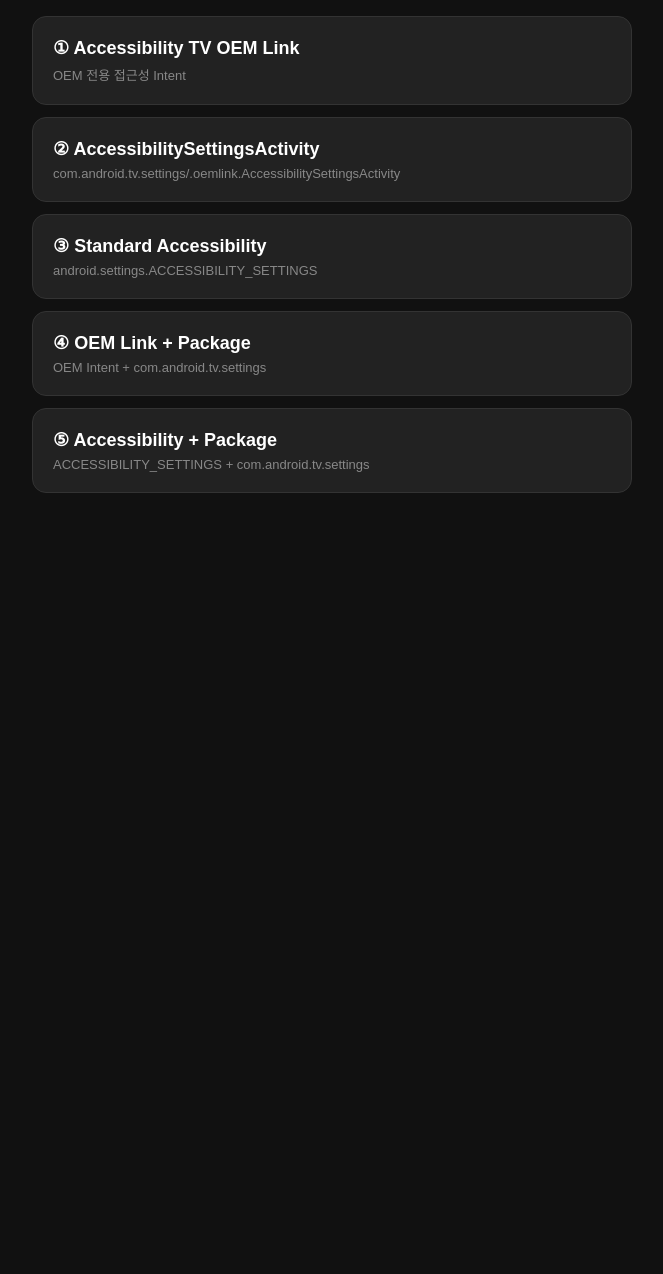
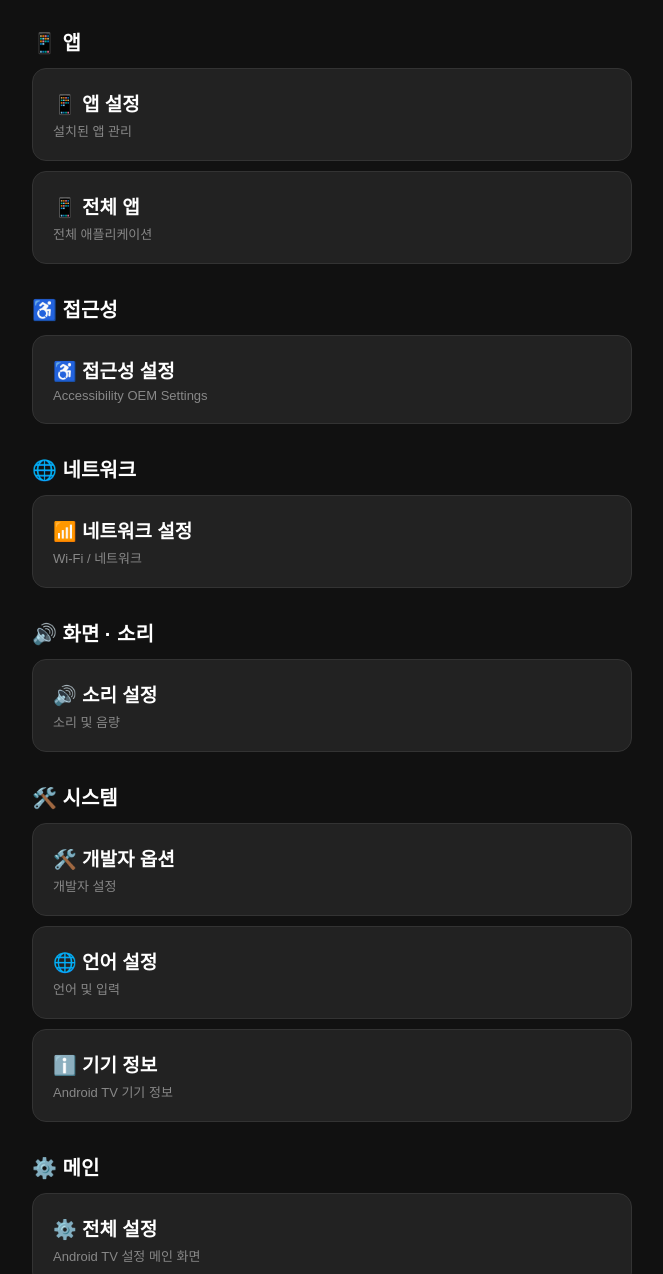
Before and after one commit to jeongyaya/tv, a plain HTML site: page index.html in a window 1280 px wide. Shown: the part 105-1379 px from the top of the page, without its empty margins (308-971 px from the left). Before the commit the page ends 800 px from the top, so only its background shows below. Drawn offline with Linux system fonts and the light colour scheme.

Commit message:
index.html 업데이트

```diff
--- a/index.html
+++ b/index.html
@@ -1,11 +1,15 @@
 <!DOCTYPE html>
-<html>
+<html lang="ko">
 <head>
 <meta charset="UTF-8">
-<title>Accessibility Test</title>
+<meta name="viewport" content="width=device-width, initial-scale=1.0">
+
+<title>Genie TV 설정</title>
 
 <style>
-* { box-sizing: border-box; }
+* {
+    box-sizing: border-box;
+}
 
 body {
     margin: 0;
@@ -17,7 +21,7 @@
 
 h1 {
     text-align: center;
-    font-size: 28px;
+    font-size: 30px;
     margin: 10px 0 5px;
 }
 
@@ -27,18 +31,29 @@
     margin-bottom: 30px;
 }
 
+h2 {
+    max-width: 600px;
+    margin: 30px auto 12px;
+    font-size: 20px;
+}
+
 a {
     display: block;
     width: 100%;
     max-width: 600px;
-    margin: 12px auto;
+    margin: 10px auto;
+
     padding: 20px;
+
     background: #222;
     color: white;
     text-decoration: none;
+
     border-radius: 14px;
-    font-size: 18px;
+
+    font-size: 19px;
     font-weight: bold;
+
     border: 1px solid #333;
 }
 
@@ -49,54 +64,83 @@
 
 small {
     display: block;
-    margin-top: 6px;
+    margin-top: 5px;
     color: #888;
+    font-weight: normal;
     font-size: 13px;
-    font-weight: normal;
 }
 </style>
 </head>
 
 <body>
 
-<h1>♿ Accessibility</h1>
-<div class="subtitle">Direct Intent Test</div>
+<h1>⚙️ Genie TV 설정</h1>
+
+<div class="subtitle">
+TV Bro · Genie TV STB A
+</div>
 
 
-<!-- ① 가장 유력 -->
-<a href="intent://#Intent;action=android.settings.ACCESSIBILITY_TV_OEM_LINK;end">
-    ① Accessibility TV OEM Link
-    <small>OEM 전용 접근성 Intent</small>
+<h2>📱 앱</h2>
+
+<a href="intent://#Intent;component=com.android.tv.settings/.device.apps.AppsActivity;end">
+    📱 앱 설정
+    <small>설치된 앱 관리</small>
+</a>
+
+<a href="intent://#Intent;component=com.android.tv.settings/.device.apps.AllAppsActivity;end">
+    📱 전체 앱
+    <small>전체 애플리케이션</small>
+</a>
+
+<h2>♿ 접근성</h2>
+
+<a href="intent://#Intent;component=com.android.tv.settings/.oemlink.AccessibilitySettingsActivity;end">
+    ♿ 접근성 설정
+    <small>Accessibility OEM Settings</small>
 </a>
 
 
-<!-- ② 실제 OEM Activity 직접 호출 -->
-<a href="intent://#Intent;component=com.android.tv.settings/.oemlink.AccessibilitySettingsActivity;end">
-    ② AccessibilitySettingsActivity
-    <small>com.android.tv.settings/.oemlink.AccessibilitySettingsActivity</small>
+<h2>🌐 네트워크</h2>
+
+<a href="intent://#Intent;component=com.android.tv.settings/.connectivity.NetworkActivity;end">
+    📶 네트워크 설정
+    <small>Wi-Fi / 네트워크</small>
 </a>
 
 
-<!-- ③ 표준 접근성 Intent -->
-<a href="intent://#Intent;action=android.settings.ACCESSIBILITY_SETTINGS;end">
-    ③ Standard Accessibility
-    <small>android.settings.ACCESSIBILITY_SETTINGS</small>
+<h2>🔊 화면 · 소리</h2>
+
+<a href="intent://#Intent;component=com.android.tv.settings/.device.displaysound.DisplaySoundActivity;end">
+    🔊 소리 설정
+    <small>소리 및 음량</small>
 </a>
 
 
-<!-- ④ OEM action + package -->
-<a href="intent://#Intent;action=android.settings.ACCESSIBILITY_TV_OEM_LINK;package=com.android.tv.settings;end">
-    ④ OEM Link + Package
-    <small>OEM Intent + com.android.tv.settings</small>
+<h2>🛠️ 시스템</h2>
+
+<a href="intent://#Intent;component=com.android.tv.settings/.system.development.DevelopmentActivity;end">
+    🛠️ 개발자 옵션
+    <small>개발자 설정</small>
+</a>
+
+<a href="intent://#Intent;component=com.android.tv.settings/.system.LanguageActivity;end">
+    🌐 언어 설정
+    <small>언어 및 입력</small>
+</a>
+
+<a href="intent://#Intent;component=com.android.tv.settings/.about.AboutActivity;end">
+    ℹ️ 기기 정보
+    <small>Android TV 기기 정보</small>
 </a>
 
 
-<!-- ⑤ 표준 action + TV Settings package -->
-<a href="intent://#Intent;action=android.settings.ACCESSIBILITY_SETTINGS;package=com.android.tv.settings;end">
-    ⑤ Accessibility + Package
-    <small>ACCESSIBILITY_SETTINGS + com.android.tv.settings</small>
+<h2>⚙️ 메인</h2>
+
+<a href="intent://#Intent;component=com.android.tv.settings/.MainSettings;end">
+    ⚙️ 전체 설정
+    <small>Android TV 설정 메인 화면</small>
 </a>
-
 
 </body>
 </html>
```
